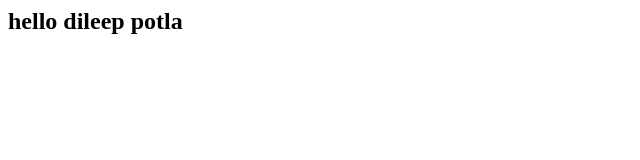
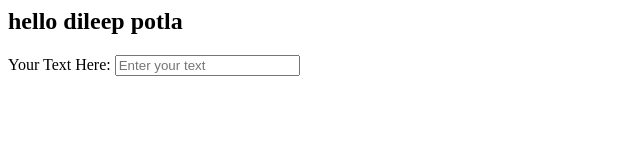
Before and after one commit to potladileep/my-first-git, a plain HTML site: page index.html in a window 1280 px wide. Shown: the whole page, without its empty margins (0-640 px from the left). Drawn offline with Linux system fonts and the light colour scheme.

Commit message:
Update index.html

```diff
--- a/index.html
+++ b/index.html
@@ -3,6 +3,9 @@
         <title>page</title>
     </head>
     <body>
+        <div id="data">
         <h2>hello dileep potla</h2>
+        Your Text Here: <input type="text" placeholder="Enter your text" />
+        </div>
     </body>
 </html>
```
